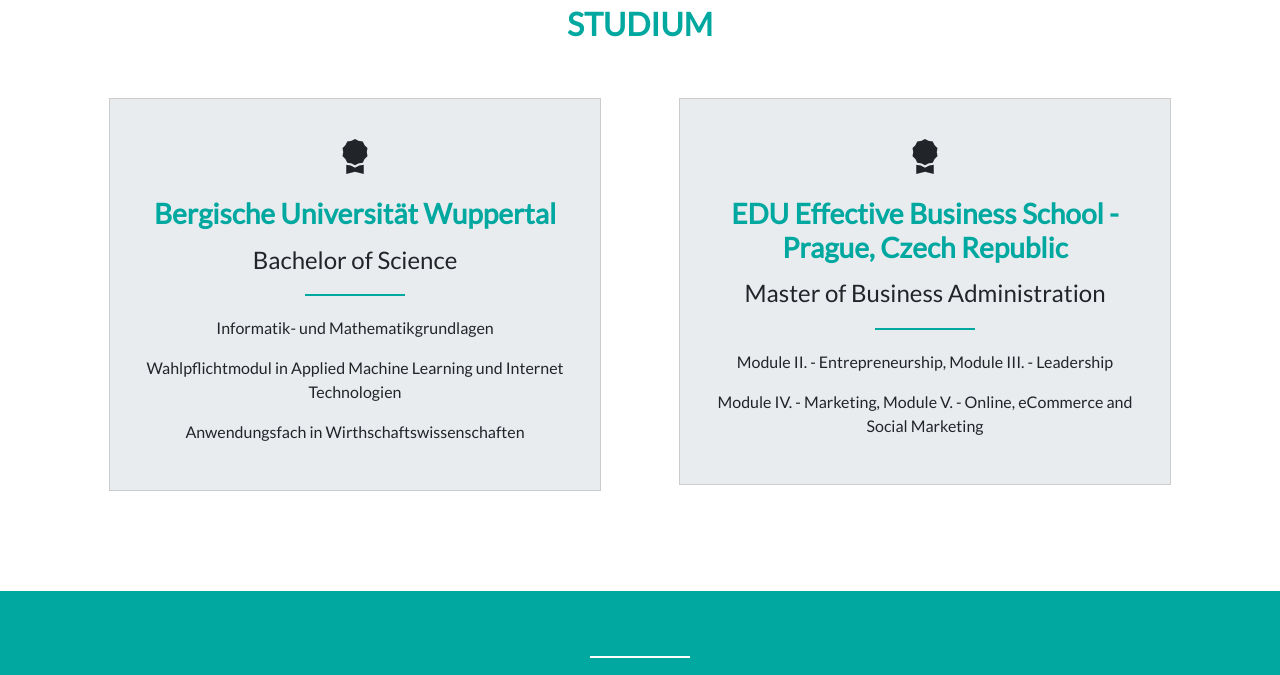
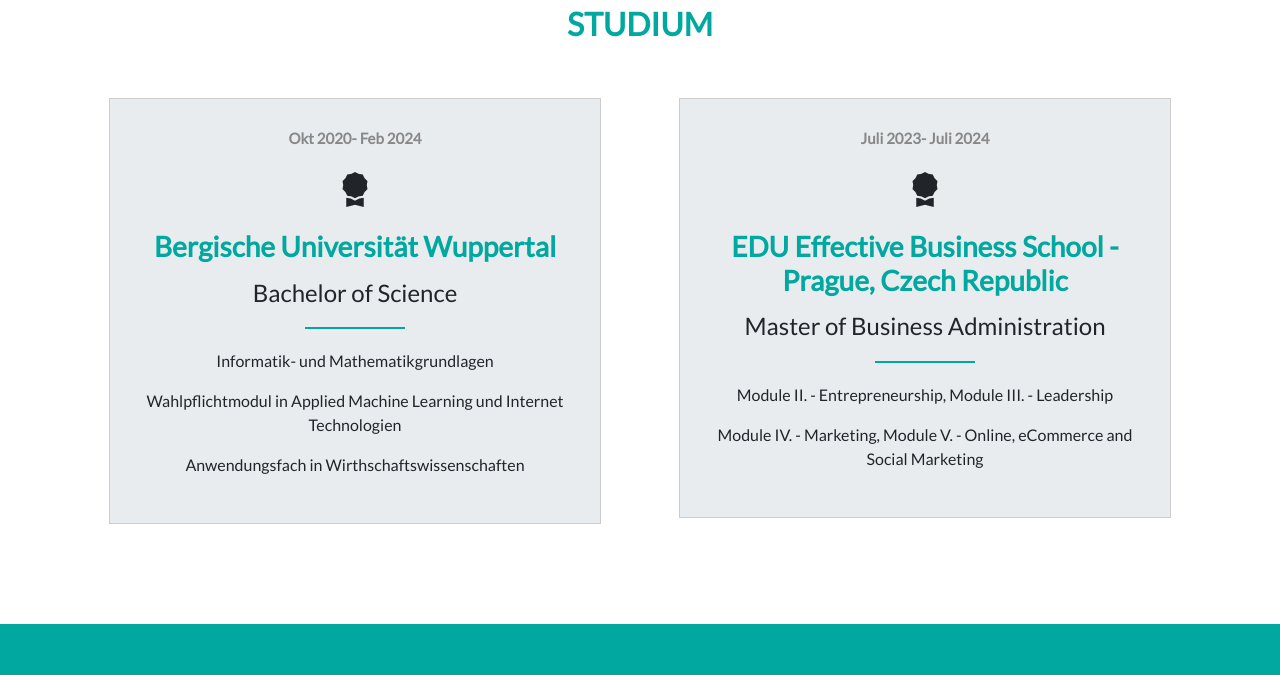
Before and after one commit to bricebiekou2021/bricebiekou2021.github.io, a plain HTML site: page index.html in a window 1280 px wide. Shown: the part 5660-6335 px from the top of the page. Drawn offline with nearby package versions, Linux system fonts and the light colour scheme.

Commit message:
Update index.html

```diff
--- a/index.html
+++ b/index.html
@@ -468,7 +468,7 @@
                 <div class="row">
                     <div class="col-md-6">
                         <div class="education-block">
-
+                            <h5>Okt 2020- Feb 2024</h5>
                             <span class="bi-award-fill"></span>
                             <h3> Bergische Universität Wuppertal</h3>
                             <h4>Bachelor of Science </h4>
@@ -482,7 +482,7 @@
                     </div>
                     <div class="col-md-6">
                         <div class="education-block">
-
+                            <h5>Juli 2023- Juli 2024</h5>
                             <span class="bi-award-fill"></span>
                             <h3>EDU Effective Business School - Prague, Czech Republic </h3>
                             <h4>Master of Business Administration</h4>
```
